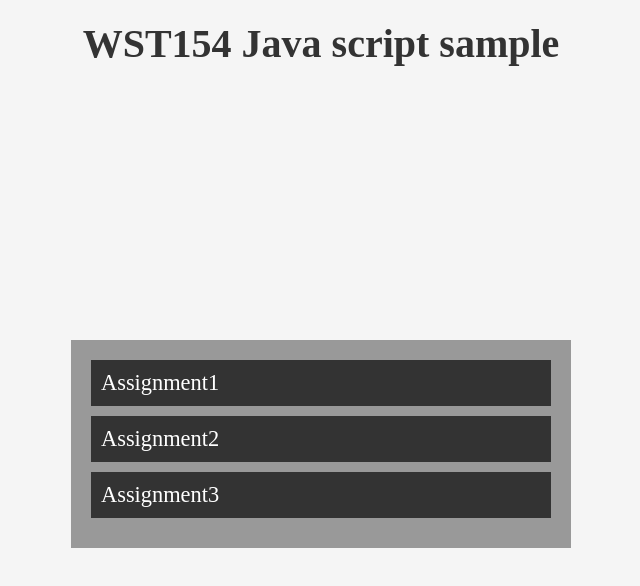
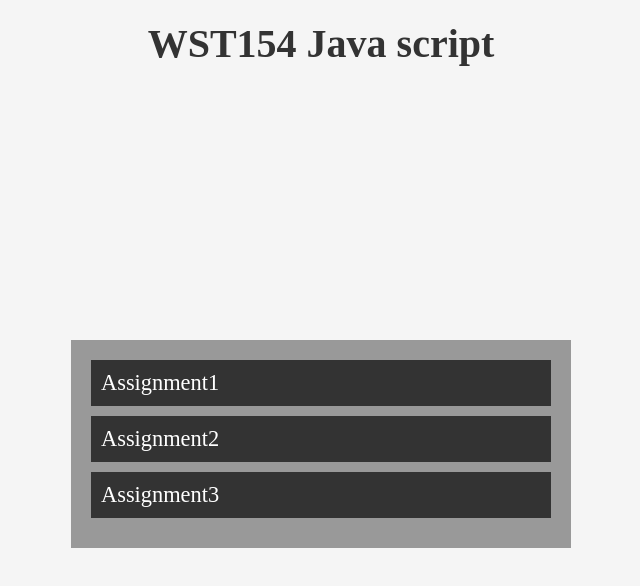
Before and after one commit to dbramos1921-jodin/WST154-JavaScript-sample, a plain HTML site: page index.html in a window 1280 px wide. Shown: the whole page, without its empty margins (319-959 px from the left). Drawn offline with Linux system fonts and the light colour scheme.

Commit message:
remove sample

```diff
--- a/index.html
+++ b/index.html
@@ -8,7 +8,7 @@
 </head>
 <body>
     <main>
-        <h1>WST154 Java script sample</h1>
+        <h1>WST154 Java script</h1>
         <ul>
             <li><a href="Assignment1/">Assignment1</a></li>
             <li><a href="Assignment2/">Assignment2</a></li>
```
